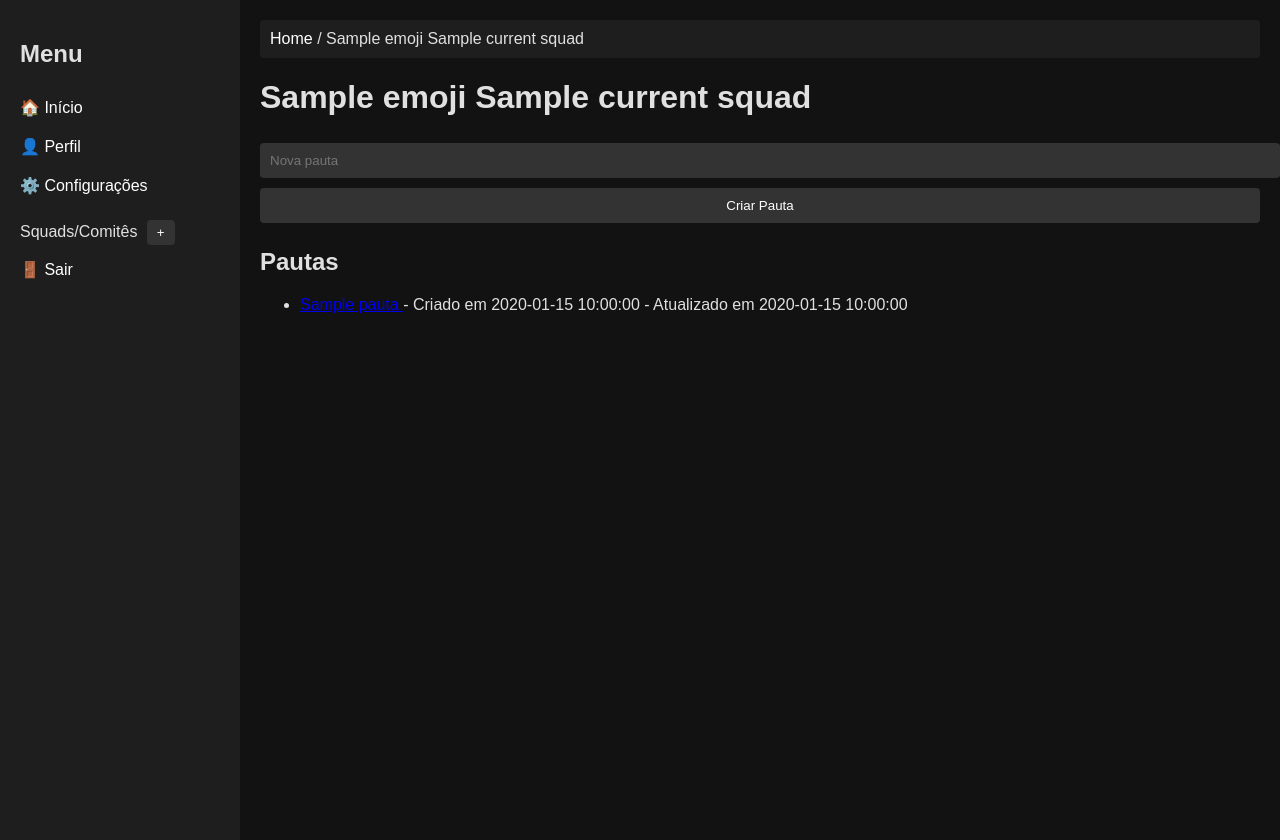
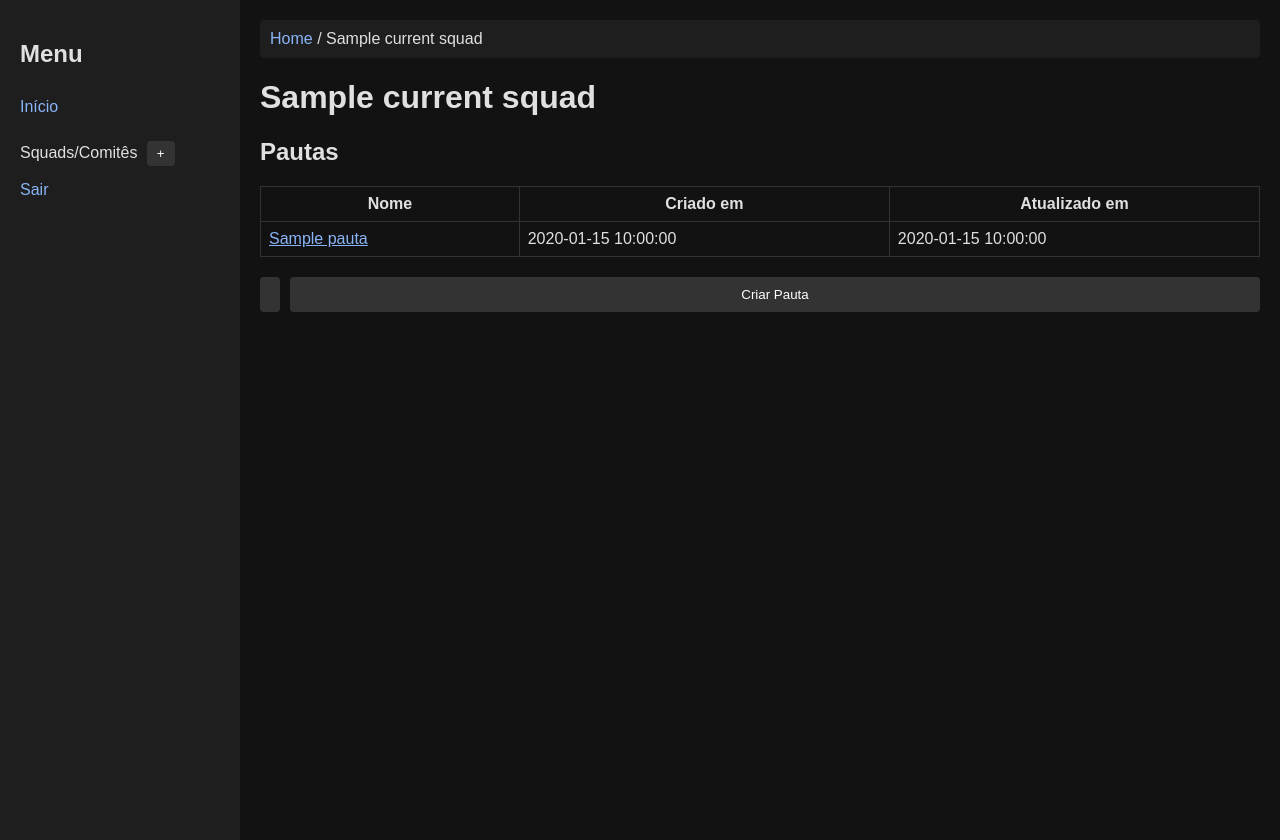
Before and after one commit to hdfmacedo/safehm, a PHP site: template views/squad.php in a window 1280 px wide. Run offline with PHP 8.4, Linux system fonts and the light colour scheme; the template is opened without the code that fills it: most values are stand-ins (such as "Sample title", 1, 10 or a date in 2020).

Commit message:
Remove emojis and improve UI

```diff
--- a/controllers/SquadController.php
+++ b/controllers/SquadController.php
@@ -3,8 +3,8 @@ require_once __DIR__ . '/../models/Squad.php';
 require_once __DIR__ . '/../models/Pauta.php';
 
 class SquadController {
-    public function addSquad(string $name, string $emoji): void {
-        Squad::add($name, $emoji);
+    public function addSquad(string $name): void {
+        Squad::add($name);
     }
 
     public function getSquads(): array {
--- a/index.php
+++ b/index.php
@@ -10,7 +10,7 @@ $message = '';
 
 if ($_SERVER['REQUEST_METHOD'] === 'POST') {
     if (isset($_POST['action']) && $_POST['action'] === 'add_squad' && isset($_SESSION['user'])) {
-        $squadController->addSquad($_POST['squad_name'] ?? '', $_POST['squad_emoji'] ?? '');
+        $squadController->addSquad($_POST['squad_name'] ?? '');
     } elseif (isset($_POST['action']) && $_POST['action'] === 'add_pauta' && isset($_SESSION['user'])) {
         $squadController->addPauta($_GET['squad'] ?? '', $_POST['pauta_name'] ?? '');
     } elseif (isset($_POST['action']) && $_POST['action'] === 'save_pauta' && isset($_SESSION['user'])) {
--- a/models/Squad.php
+++ b/models/Squad.php
@@ -25,9 +25,8 @@ class Squad {
         return is_array($data) ? $data : [];
     }
 
-    public static function add(string $name, string $emoji): void {
+    public static function add(string $name): void {
         $name = trim($name);
-        $emoji = trim($emoji);
         if ($name === '') {
             return;
         }
@@ -47,7 +46,7 @@ class Squad {
 
         Pauta::create($slug, 'Pauta Principal', '');
 
-        $squads[] = ['name' => $name, 'slug' => $slug, 'emoji' => $emoji];
+        $squads[] = ['name' => $name, 'slug' => $slug];
 
         if (!is_dir(dirname(self::DATA_FILE))) {
             mkdir(dirname(self::DATA_FILE), 0777, true);
--- a/public/style.css
+++ b/public/style.css
@@ -20,6 +20,9 @@ input, button {
     border: none;
     border-radius: 4px;
 }
+a, a:visited {
+    color: #8ab4f8;
+}
 .menu {
     display: flex;
 }
@@ -31,7 +34,6 @@ input, button {
 }
 .menu-left a {
     display: block;
-    color: #fff;
     padding: 10px 0;
     text-decoration: none;
 }
@@ -66,7 +68,6 @@ input, button {
 }
 
 .navbar a {
-    color: #fff;
     text-decoration: none;
 }
 
@@ -92,3 +93,33 @@ input, button {
 .ql-editor {
     min-height: 200px;
 }
+
+.pauta-table {
+    width: 100%;
+    border-collapse: collapse;
+    margin-bottom: 15px;
+}
+
+.pauta-table th,
+.pauta-table td {
+    border: 1px solid #333;
+    padding: 8px;
+}
+
+.add-pauta-form {
+    display: flex;
+    gap: 10px;
+}
+
+.add-pauta-form input {
+    flex: 1;
+}
+
+.button-row {
+    display: flex;
+    gap: 10px;
+}
+
+.button-row button {
+    width: 100%;
+}
--- a/views/partials/sidebar.php
+++ b/views/partials/sidebar.php
@@ -1,8 +1,6 @@
 <div class="menu-left">
     <h2>Menu</h2>
-    <a href="index.php">🏠 Início</a>
-    <a href="#">👤 Perfil</a>
-    <a href="#">⚙️ Configurações</a>
+    <a href="index.php">Início</a>
     <div class="squad-menu">
         <span>Squads/Comitês</span>
         <button id="add-squad-btn" type="button">+</button>
@@ -10,7 +8,7 @@
         <div class="submenu">
             <?php foreach ($squads as $squad): ?>
                 <a href="?squad=<?= urlencode($squad['slug']) ?>">
-                    <?= htmlspecialchars($squad['emoji'] ?? '') ?> <?= htmlspecialchars($squad['name']) ?>
+                    <?= htmlspecialchars($squad['name']) ?>
                 </a>
             <?php endforeach; ?>
         </div>
@@ -18,10 +16,9 @@
         <form id="add-squad-form" method="post" style="display:none;">
             <input type="hidden" name="action" value="add_squad">
             <input type="hidden" name="squad_name" id="squad-name-input">
-            <input type="hidden" name="squad_emoji" id="squad-emoji-input">
         </form>
     </div>
-    <a href="?logout=1">🚪 Sair</a>
+    <a href="?logout=1">Sair</a>
 </div>
 <script>
 var btn = document.getElementById('add-squad-btn');
@@ -29,12 +26,8 @@ if(btn){
     btn.addEventListener('click', function() {
         const name = prompt('Nome da Squad/Comitê:');
         if (name) {
-            const emoji = prompt('Emoji da Squad/Comitê (ex: 😃):', '');
-            if (emoji) {
-                document.getElementById('squad-name-input').value = name;
-                document.getElementById('squad-emoji-input').value = emoji;
-                document.getElementById('add-squad-form').submit();
-            }
+            document.getElementById('squad-name-input').value = name;
+            document.getElementById('add-squad-form').submit();
         }
     });
 }
--- a/views/squad.php
+++ b/views/squad.php
@@ -9,24 +9,28 @@
 <div class="menu">
     <?php include __DIR__ . '/partials/sidebar.php'; ?>
     <div class="content">
-        <div class="navbar"><a href="index.php">Home</a> / <?= htmlspecialchars($currentSquad['emoji'] ?? '') ?> <?= htmlspecialchars($currentSquad['name']) ?></div>
-        <h1><?= htmlspecialchars($currentSquad['emoji'] ?? '') ?> <?= htmlspecialchars($currentSquad['name']) ?></h1>
-        <form method="post">
+        <div class="navbar"><a href="index.php">Home</a> / <?= htmlspecialchars($currentSquad['name']) ?></div>
+        <h1><?= htmlspecialchars($currentSquad['name']) ?></h1>
+        <h2>Pautas</h2>
+        <table class="pauta-table">
+            <thead>
+                <tr><th>Nome</th><th>Criado em</th><th>Atualizado em</th></tr>
+            </thead>
+            <tbody>
+            <?php foreach ($pautas as $p): ?>
+                <tr>
+                    <td><a href="?squad=<?= urlencode($currentSquad['slug']) ?>&pauta=<?= urlencode($p['file']) ?>"><?= htmlspecialchars($p['name']) ?></a></td>
+                    <td><?= htmlspecialchars($p['created_at']) ?></td>
+                    <td><?= htmlspecialchars($p['updated_at']) ?></td>
+                </tr>
+            <?php endforeach; ?>
+            </tbody>
+        </table>
+        <form method="post" class="add-pauta-form">
             <input type="hidden" name="action" value="add_pauta">
             <input type="text" name="pauta_name" placeholder="Nova pauta" required>
             <button type="submit">Criar Pauta</button>
         </form>
-        <h2>Pautas</h2>
-        <ul>
-            <?php foreach ($pautas as $p): ?>
-                <li>
-                    <a href="?squad=<?= urlencode($currentSquad['slug']) ?>&pauta=<?= urlencode($p['file']) ?>">
-                        <?= htmlspecialchars($p['name']) ?>
-                    </a>
-                    - Criado em <?= htmlspecialchars($p['created_at']) ?> - Atualizado em <?= htmlspecialchars($p['updated_at']) ?>
-                </li>
-            <?php endforeach; ?>
-        </ul>
     </div>
 </div>
 </body>
```
Also changed, not shown: views/pauta.php (+5 -3 lines), README.md.
